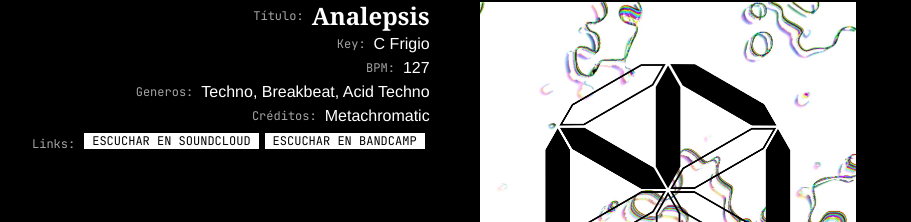
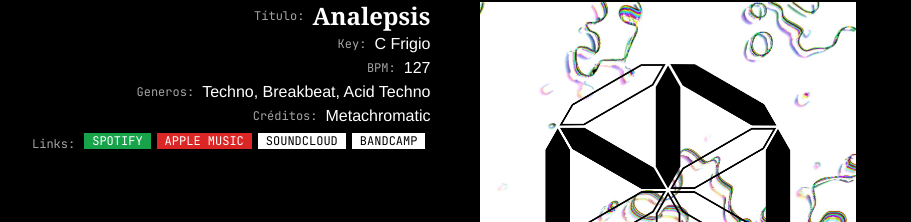
Before and after one commit to CastilloDelgado/metachromatic, a Vue app: page /analepsis in a window 1280 px wide. Shown: the part 127-349 px from the top of the page, without its empty margins (184-1095 px from the left). Built offline with nearby package versions, Linux system fonts and the light colour scheme; a web font is replaced by a local one.

Commit message:
Adding spotify and apple music links

```diff
--- a/src/pages/AnalepsisView.vue
+++ b/src/pages/AnalepsisView.vue
@@ -50,11 +50,21 @@ const grid2 = ref([
 
 const links = ref([
     {
-        title: "Escuchar en Soundcloud",
+        title: "Spotify",
+        link: "https://open.spotify.com/track/6KMTdas2Abkc5hQ8mDMPT1?si=f8217fb0f3f34c0c",
+        buttonColor: "bg-green-600 text-white"
+    },
+    {
+        title: "Apple Music",
+        link: "https://music.apple.com/mx/album/analepsis-single/1780813174?l=en-GB",
+        buttonColor: "bg-red-600 text-white"
+    },
+    {
+        title: "Soundcloud",
         link: "https://soundcloud.com/metachromatic/analepsis"
     },
     {
-        title: "Escuchar en Bandcamp",
+        title: "Bandcamp",
         link: "https://metachromatic.bandcamp.com/track/analepsis"
     },
 
@@ -96,7 +106,8 @@ const links = ref([
                             target="_blank"
                             :href="link.link"
                             v-for="link in links"
-                            class="bg-white me-1 text-nowrap uppercase text-black px-2 mb-1 hover:bg-black border border-black hover:border-white hover:text-white font-mono text-xs">
+                            :class="`${link.buttonColor || 'bg-white'}`"
+                            class="me-1 text-nowrap uppercase text-black px-2 mb-1 hover:bg-black border border-black hover:border-white hover:text-white font-mono text-xs">
                             {{link.title}}
                         </a>
                     </div>
--- a/src/router/index.js
+++ b/src/router/index.js
@@ -1,6 +1,5 @@
 import { createRouter, createWebHistory } from "vue-router";
 import HomeView from "../pages/HomeView.vue";
-import VolumneIView from "../pages/VolumneIView.vue";
 import AnalepsisView from "../pages/AnalepsisView.vue";
 
 export const router = createRouter({
@@ -16,10 +15,5 @@ export const router = createRouter({
             name: 'Analepsis',
             component: AnalepsisView,
         },
-        // {
-        //     path: '/volumen-1',
-        //     name: 'Volumen_1',
-        //     component: VolumneIView,
-        // },
     ]
 })
```
